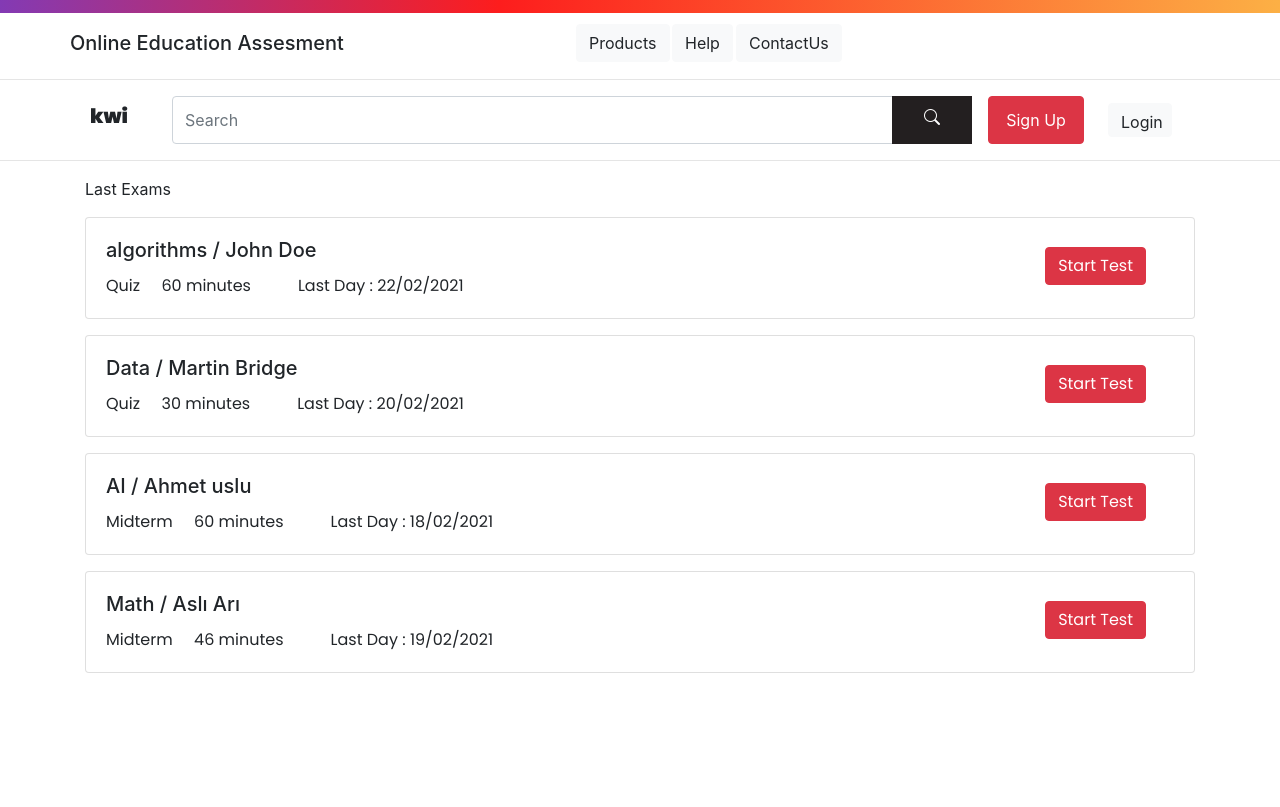
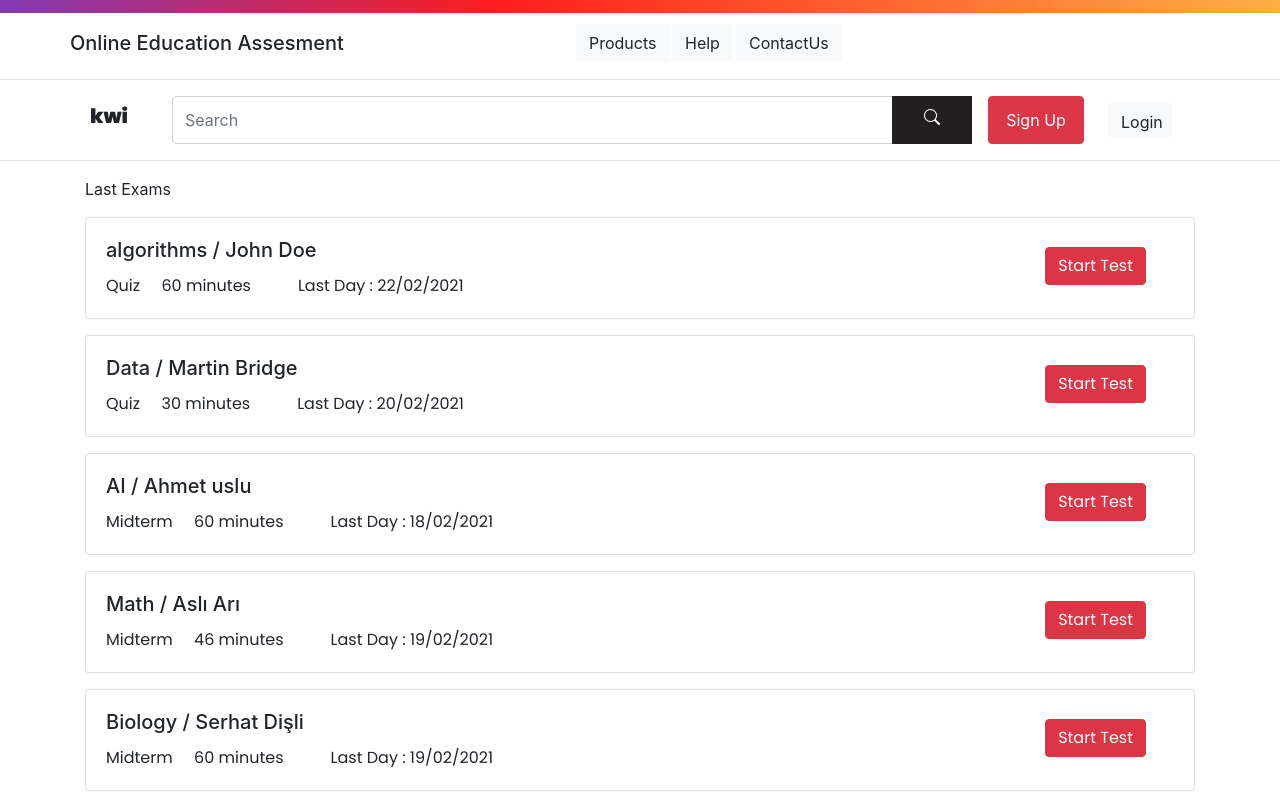
Before and after one commit to asaribas35/onlineassesment, a React (Create React App) app: page / in a window 1280 px wide. Built offline with nearby package versions, Linux system fonts and the light colour scheme.

Commit message:
search işlemi eklendi

```diff
--- a/src/component/App.js
+++ b/src/component/App.js
@@ -40,15 +40,38 @@ class App extends React.Component {
         "teacher":"Aslı Arı",
         "lastTime":"19/02/2021",
         "time": 46
-    }],
+    },
+    {
+      "id": 5,
+      "lesson":"Biology",
+      "type":"Midterm",
+      "teacher":"Serhat Dişli",
+      "lastTime":"19/02/2021",
+      "time": 60
+  }
+  ],
 
      search : ""
 
   }
+   searchExam = (event) => {
+     console.log(event.target.value);
 
+      this.setState({search: event.target.value})
+
+
+   }
 
 
     render(){
+
+      let filteredExams = this.state.exams.filter(
+        (exam) => {
+          return exam.lesson.toLowerCase().indexOf(this.state.search.toLowerCase()) !== -1
+        }
+      )
+
+
 
   return (
     <div className="App">
@@ -80,7 +103,9 @@ class App extends React.Component {
         <div className="container">
           <div className="row">
             <span className="navbar-brand mb-0 h1 sText">kwi</span>
-            <SearchBar />
+            <SearchBar
+              searchExamProp={this.searchExam}
+            />
             <div className="buttons">
               <button type="button" className="btn btn-danger buton1">Sign Up</button>
               <button type="button" className="btn btn-light buton2">Login</button>
@@ -95,7 +120,7 @@ class App extends React.Component {
       <div className="container">
         <p>Last Exams</p>
         <ExamList
-            exams ={this.state.exams}
+            exams ={filteredExams}
         />
 
 
--- a/src/component/searchBar.js
+++ b/src/component/searchBar.js
@@ -3,15 +3,12 @@ import './searchBar.css'
 
 class searchBar extends react.Component {
 
-    state ={
-        search : ""
-    }
 
     render() {
         return (
             <div className="form">
                 <label for="searchForm" className="form-label"><i className="bi bi-search"></i></label>
-                <input onChange={(event) => this.setState({search: event.target.value })}  type="text" className="form-control form-input" id="searchForm" placeholder="Search"/>
+                <input onChange={this.props.searchExamProp}  type="text" className="form-control form-input" id="searchForm" placeholder="Search"/>
                 </div>
 
            )
```
Also changed, not shown: 2 other files (tests, documents, lock files or other folders).
